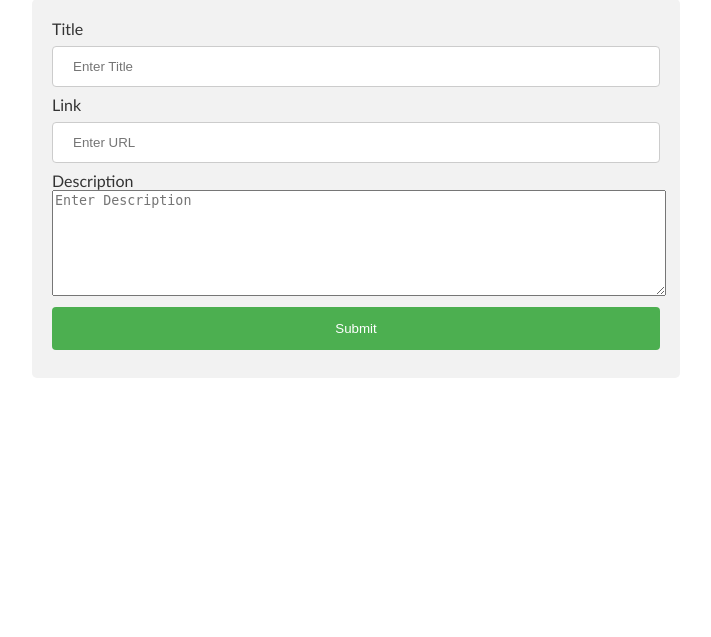
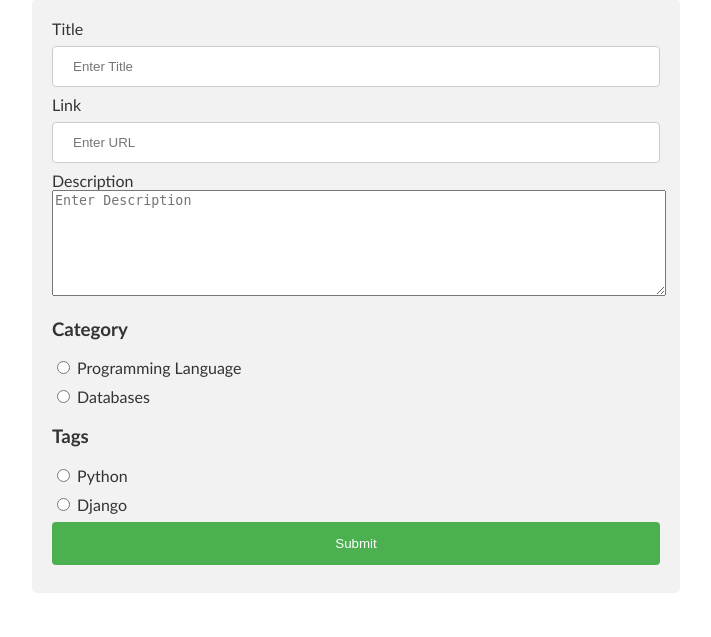
Before and after one commit to Eyongkevin/resource-share-app, a Django app: page /resource/post/ in a window 1280 px wide. Shown: the part 163-800 px from the top of the page, without its empty margins (284-995 px from the left). Run offline with Django 3.2, Linux system fonts and the light colour scheme; parts of the project's set-up code (start-up, migrations or seed data) failed here and were passed over.

Commit message:
form with cat and tag

```diff
--- a/static/css/form.css
+++ b/static/css/form.css
@@ -34,3 +34,6 @@
 .resource-form input[type=submit]:hover {
    background-color: #45a049;
  }
+.form-cat, .form-tag {
+   margin-top: 10px;
+}
--- a/templates/resources/post.html
+++ b/templates/resources/post.html
@@ -38,9 +38,29 @@
         name="description"
         value=""
         placeholder="Enter Description"
-        cols="50"
-        rows="30"
       ></textarea>
+    </div>
+    <div class="form-element">
+      <h3>Category</h3>
+      <div class="form-cat">
+        <input id="cat_pl" type="radio" value="pl" />
+        <label for="cat_pl">Programming Language</label>
+      </div>
+      <div class="form-cat">
+        <input id="cat_db" type="radio" value="db" />
+        <label for="cat_db">Databases</label>
+      </div>
+    </div>
+    <div class="form-element">
+      <h3>Tags</h3>
+      <div class="form-tag">
+        <input id="tag_python" type="radio" value="python" />
+        <label for="tag_python">Python</label>
+      </div>
+      <div class="form-tag">
+        <input id="tag_django" type="radio" value="django" />
+        <label for="tag_django">Django</label>
+      </div>
     </div>
     <input type="submit" value="Submit" />
   </form>
```
